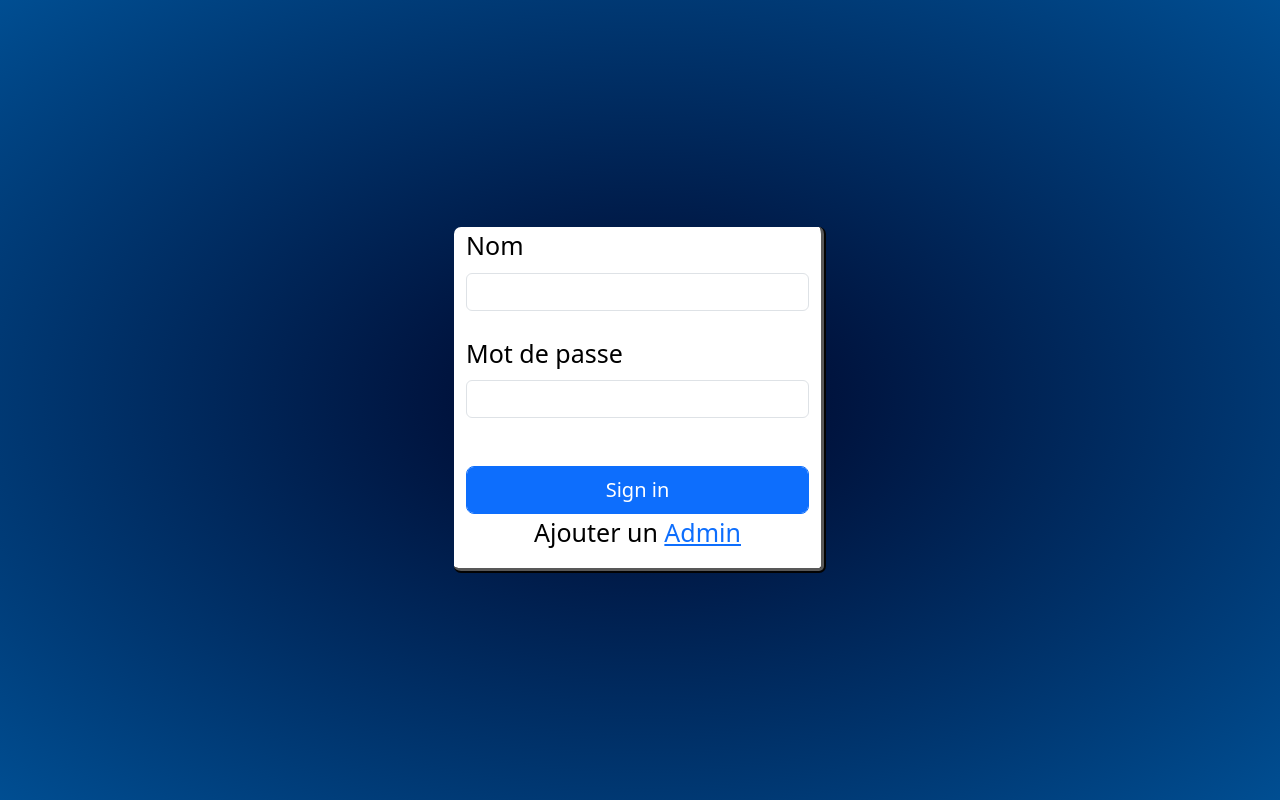
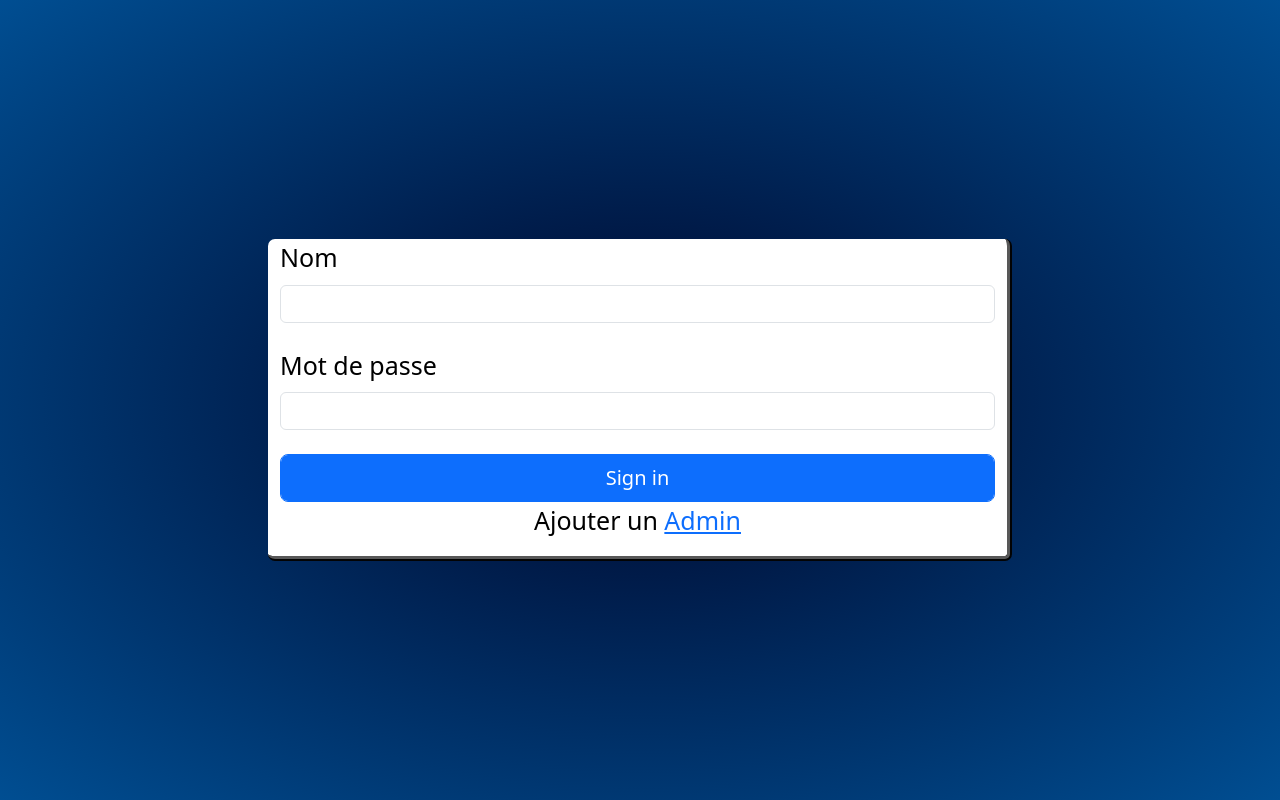
Before and after one commit to Caporal6/IntraVote, a PHP site: page / in a window 1280 px wide. Run offline with PHP 8.4, Linux system fonts and the light colour scheme.

Commit message:
format un peu mieux

```diff
--- a/index.php
+++ b/index.php
@@ -63,9 +63,9 @@ if ($_SERVER['REQUEST_METHOD'] == "POST"){
 
   <div class="row">
 
-    <div class="col-4">
+    <div class="col-2">
     </div>
-    <div class="col-4 boite ">
+    <div class="col-8 boite ">
       <form method="post" action="index.php">
         <!-- Email input -->
         <div class="form-outline mb-4">
@@ -79,14 +79,7 @@ if ($_SERVER['REQUEST_METHOD'] == "POST"){
         <input type="password" name="mdp" class="form-control" />
         </div>
 
-        <!-- 2 column grid layout for inline styling -->
-        <div class="row mb-4">
-          <div class="col d-flex justify-content-center">
-            <!-- Checkbox -->
 
-          </div>
-
-        </div>
 
         <!-- Submit button -->
 
```
Also changed, not shown: css/styleIndex.css (+0 -28 lines).
